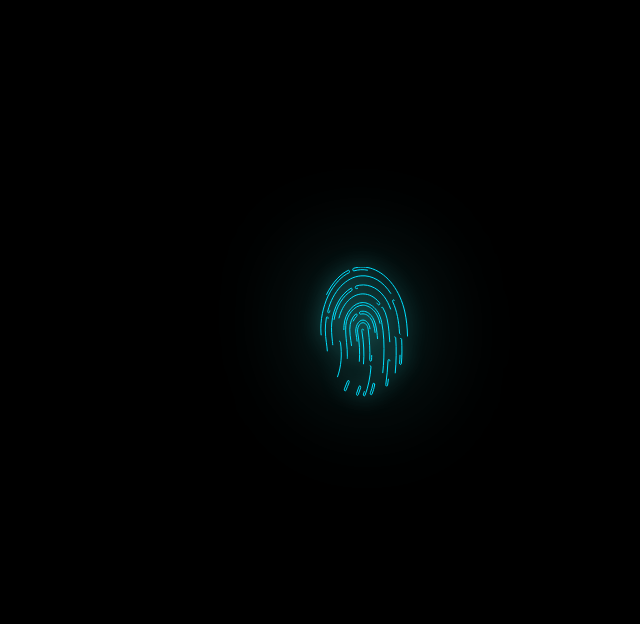
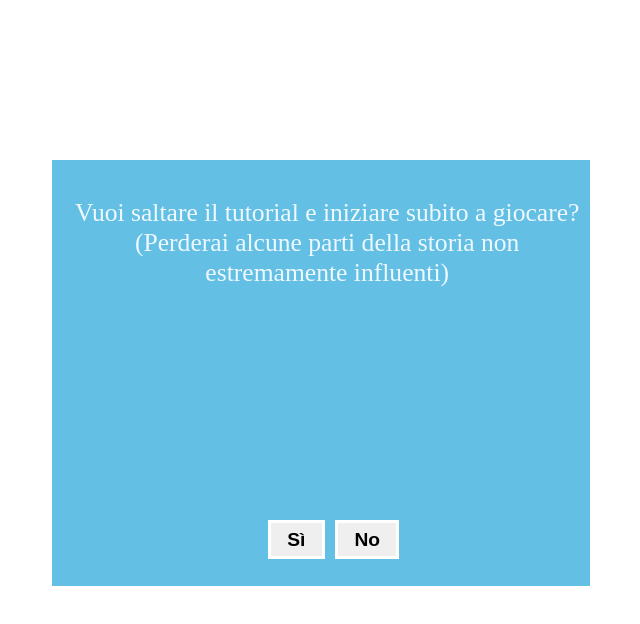
Before and after one commit to RainSlowly/Find-It-Genious, an Angular app in the folder findItFrontend/: page /message in a window 1280 px wide. Before the commit this address led to /login. Shown: the top 624 px of the page, without its empty margins (332-972 px from the left). Built offline with nearby package versions, Linux system fonts and the light colour scheme; no server answers.

Commit message:
release 1.0:aggiunta opzione skip

```diff
--- a/findItFrontend/src/app/app-routing.module.ts
+++ b/findItFrontend/src/app/app-routing.module.ts
@@ -13,6 +13,7 @@ import { CreditsComponent } from './components/credits/credits.component';
 import { SideMenuComponent } from './components/side-menu/side-menu.component';
 import { TutorialComponent } from './components/tutorial/tutorial.component';
 import { CharactersComponent } from './components/characters/characters.component';
+import { MessageComponent } from './components/message/message.component';
 
 const routes: Routes = [
   { path: '', redirectTo: '/login', pathMatch: 'full' },
@@ -27,6 +28,7 @@ const routes: Routes = [
   {path: 'credits/:id', component:CreditsComponent},
   {path: 'tutorial', component: TutorialComponent},
   {path: 'characters', component: CharactersComponent},
+  {path: 'message', component: MessageComponent},
   { path: '**', redirectTo: '/login', pathMatch: 'full' },
 
 
--- a/findItFrontend/src/app/app.module.ts
+++ b/findItFrontend/src/app/app.module.ts
@@ -19,6 +19,7 @@ import { SideMenuComponent } from './components/side-menu/side-menu.component';
 import { AuthInterceptor } from './auth.interceptor';
 import { TutorialComponent } from './components/tutorial/tutorial.component';
 import { CharactersComponent } from './components/characters/characters.component';
+import { MessageComponent } from './components/message/message.component';
 @NgModule({
   declarations: [
     AppComponent,
@@ -35,6 +36,7 @@ import { CharactersComponent } from './components/characters/characters.componen
     SideMenuComponent,
     TutorialComponent,
     CharactersComponent,
+    MessageComponent,
   ],
   imports: [
     BrowserModule,
--- a/findItFrontend/src/app/components/level-results/level-results.component.css
+++ b/findItFrontend/src/app/components/level-results/level-results.component.css
@@ -323,8 +323,10 @@
    .levelBonus{
     position: absolute;
     top: 74%;
-    left: 25%;
-    width: 50%;
+    left: 23%;
+    text-align: center;
+    justify-content: center;
+    width: 55%;
     height: 50%;
     font-size: 1.3rem;
     text-shadow: #343d4d;
--- a/findItFrontend/src/app/components/levels/levels.component.ts
+++ b/findItFrontend/src/app/components/levels/levels.component.ts
@@ -214,6 +214,7 @@ export class LevelsComponent implements OnInit, OnDestroy, AfterViewChecked{
         this.timeModifier = this.currentTime / this.totalTime;
         const obtainedPoints = area.points * this.timeModifier;
         this.currentPoints += obtainedPoints;
+        this.calculateCenter(area)
         this.clickPosition = {
           x: event.clientX - 496,
           y: event.clientY - 170
--- /dev/null
+++ b/findItFrontend/src/app/components/message/message.component.css
@@ -0,0 +1,117 @@
+.messageContainer{
+width: 100%;
+height: 100%;
+color: aliceblue;
+}
+
+.messageBox{
+ position: absolute;
+ top: 20%;
+ left: 30%;
+ width: 40%;
+ height: 50%;
+ background-color: rgba(27, 163, 216, 0.684);
+ justify-content: center;
+ text-align: center;
+ padding: 1%;
+}
+
+.messageBox p{
+font-size: 1.6rem;
+position: absolute;
+}
+
+.messageBox .buttonContainer{
+    position: absolute;
+    bottom: 5%;
+    width: 100%;
+  }
+
+  .inputBox{
+    position: absolute;
+    top: 7%;
+    left: 25%;
+    width: 50%;
+    height: 86%;
+    background-color: rgba(27, 163, 216, 0.684);
+    justify-content: center;
+    text-align: center;
+    padding: 1%;
+   }
+
+   .inputBox button{
+    position: absolute;
+    bottom: 5%;
+    left: 40%;
+   }
+
+.input-list {
+  list-style-type: none; /* Rimuove i bullet points della lista */
+  padding: 0;
+  margin: 0;
+}
+
+.input-list li {
+  display: flex; /* Dispone l'immagine e il testo in riga */
+  align-items: center; /* Centra verticalmente l'immagine e il testo */
+  padding: 10px;
+}
+
+.input-list img {
+  width: 7%; /* Immagine larga il 10% del div */
+  height: auto;
+  object-fit: cover; /* Mantiene le proporzioni quadrate dell'immagine */
+  margin-right: 10px; /* Spazio tra immagine e testo */
+}
+
+.input-list span {
+  white-space: nowrap; /* Evita che il testo vada a capo */
+  overflow: hidden;
+  text-overflow: ellipsis; /* Tronca il testo se è troppo lungo */
+  font-size: 1.3rem;
+}
+
+button{
+  cursor: url("https://find-it-genious.onrender.com/public/customCursor_1.cur") ,auto;
+   font-weight: 600;
+   display: inline-block;
+   position: relative;
+   border: 3px solid #fff;
+   padding: 1% 3%;
+   font-size: 1.2rem;
+   margin: 1%;
+ }
+
+ button::after, button::before {
+   position: absolute;
+   content: "";
+   width: 0;
+   height: 0;
+   transition-delay: 0.4s;
+   transition: 1s;
+ }
+
+ button::after {
+   top: -3px;
+   left: -3px;
+   border-top: 3px solid transparent;
+   border-left: 3px solid transparent;
+ }
+
+ button::before {
+   bottom: -3px;
+   right: -3px;
+   border-bottom: 3px solid transparent;
+   border-right: 3px solid transparent;
+ }
+
+ button:hover {
+   color: #0668C9;
+ }
+
+ button:hover::after,
+ button:hover::before {
+   width: calc(50% + 3px);
+   height: calc(50% + 3px);
+   border-color: #0668C9;
+ }
--- /dev/null
+++ b/findItFrontend/src/app/components/message/message.component.html
@@ -0,0 +1,49 @@
+<div class="messageContainer">
+    <div *ngIf="messageVisible" class="messageBox">
+        <p>{{message}}</p>
+        <div class="buttonContainer">
+         <button (mouseenter)="playSound()" (click)="next()">Sì</button>
+         <button (mouseenter)="playSound()" (click)="startTutorial()">No</button>
+        </div>
+    </div>
+    <div *ngIf="inputVisible" class="inputBox">
+        <h2>·Input e Tasti·</h2>
+        <h3> Livello di gioco</h3>
+        <ul class="input-list">
+            <li>
+                <img src="https://find-it-genious.onrender.com/public/customCursor_1.cur">
+                <span>Clicca con il mouse sugli oggetti da trovare!</span>
+            </li>
+            <li>
+                <img src="https://find-it-genious.onrender.com/public/images/occhialazzi.png">
+                <span>Clicca sugli Occhialazzi™ per farti indicare un oggetto mancante.(Ti verranno detratti punti)</span>
+            </li>
+            <li>
+                <img src="https://find-it-genious.onrender.com/public/images/zoom.png">
+                <span>Clicca sull'icona per attivare una lente di ingrandimento.(Ti verranno detratti punti)</span>
+            </li>
+            <li>
+                <img src="https://find-it-genious.onrender.com/public/images/zoom.png">
+                <span>Clicca sul quadrato in alto a destra dello schermo per aprire il menù.</span>
+            </li>
+            <li>
+            <span>Trova tutti gli oggetti più velocemente possibile per ottenere il maggior numero di punti!</span>
+            </li>
+         </ul>
+
+        <h3> Dialoghi </h3>
+        <ul class="input-list">
+            <li>
+                <img src="https://find-it-genious.onrender.com/public/images/inputs.png">
+                <span>Utilizza i tasti per progredire nel dialogo, leggere i log o saltare la scena.</span>
+            </li>
+        <img src="https://find-it-genious.onrender.com/public/images/space.png"><span>Utilizza questo tasto sulla tastiera per completare il caricamento della linea di dialogo.</span>
+        <img src="https://find-it-genious.onrender.com/public/images/enter.png"><span>Utilizza questo tasto sulla tastiera per progredire nel dialogo.</span>
+        <img src="https://find-it-genious.onrender.com/public/images/tab.png"><span>Utilizza questo tasto sulla tastiera per aprire e chiudere i log.</span>
+        <img src="https://find-it-genious.onrender.com/public/images/shift.png"><span>Utilizza questo tasto sulla tastiera per automatizzare il dialogo.</span>
+        <button (mouseenter)="playSound()" (click)="skipTutorial()">Ho capito!</button>
+
+        </ul>
+
+    </div>
+</div>
--- /dev/null
+++ b/findItFrontend/src/app/components/message/message.component.ts
@@ -0,0 +1,58 @@
+import { Component, OnInit } from '@angular/core';
+import { AudioService } from '../../service/audio.service';
+import { Router } from '@angular/router';
+
+@Component({
+  selector: 'app-message',
+  templateUrl: './message.component.html',
+  styleUrl: './message.component.css'
+})
+export class MessageComponent implements OnInit {
+messageVisible:boolean=false;
+inputVisible:boolean=false;
+messages:any[]=["Vuoi saltare il tutorial e iniziare subito a giocare? (Perderai alcune parti della storia non estremamente influenti)", "Sei sicuro di voler saltare il tutorial? Sicuro sicuro? Va bene ma dovrai leggere una veloce spiegazione del gioco."];
+message:string="";
+constructor( private audioService:AudioService,
+             private router:Router
+            ){}
+
+  ngOnInit(): void {
+    this.message=this.messages[0]
+    this.messageVisible=true;
+    //this.audioService.play("https://find-it-genious.onrender.com/public/audio/menum","SFX",false)
+
+  }
+
+  next():void{
+    if(this.message === this.messages[0]){
+      this.messageVisible=false;
+      this.message=this.messages[1];
+      this.audioService.play('https://find-it-genious.onrender.com/public/audio/button.mp3', 'SFX', false)
+    setTimeout(() => {
+      this.messageVisible=true;
+      //this.audioService.play("https://find-it-genious.onrender.com/public/audio/menu.mp3","SFX",false)
+    }, 500);
+    }else if (this.message === this.messages[1]){
+      this.messageVisible=false;
+      this.audioService.play('https://find-it-genious.onrender.com/public/audio/button.mp3', 'SFX', false)
+      setTimeout(() => {
+        this.inputVisible=true;
+        //this.audioService.play("https://find-it-genious.onrender.com/public/audio/menu.mp3","SFX",false)
+      }, 500);
+    }
+  }
+
+
+  playSound(): void{
+    this.audioService.play('https://find-it-genious.onrender.com/public/audio/buttonHover.mp3', 'SFX', false)
+  }
+
+  startTutorial():void{
+    this.audioService.play('https://find-it-genious.onrender.com/public/audio/button.mp3', 'SFX', false);
+    this.router.navigate(['/tutorial'])
+  }
+  skipTutorial():void{
+    this.audioService.play('https://find-it-genious.onrender.com/public/audio/button.mp3', 'SFX', false);
+    this.router.navigate(['/story/1'])
+}
+}
--- a/findItFrontend/src/app/components/story/story.component.css
+++ b/findItFrontend/src/app/components/story/story.component.css
@@ -15,7 +15,7 @@
     width: 20%;
     height: auto;
     left:10%;
-    bottom:200px;
+    bottom:21%;
     transition: 0.3s ease-in;
 }
 
@@ -24,7 +24,7 @@
     width: 20%;
     height: auto;
     left:70%;
-    bottom:200px;
+    bottom:21%;
     transition: 0.3s ease-in;
 
 }
--- a/findItFrontend/src/app/components/story/story.component.ts
+++ b/findItFrontend/src/app/components/story/story.component.ts
@@ -185,13 +185,14 @@ this.startTypingSound()
     }
   }
   nextPage():void{
+    this.stopTyping();
     this.audioService.play('https://find-it-genious.onrender.com/public/audio/button.mp3', 'SFX', false)
     if(this.currentStory===14){
       this.navigationService.goToNextPage(1,"credits")
     } else if (this.currentStory===15){
       this.navigationService.goToNextPage(2,"credits")
     }else if (this.currentStory===0){
-      this.router.navigate(['/tutorial'])
+      this.router.navigate(['/message'])
     }else if (this.currentStory===13){
       this.router.navigate(['/finalLevel'])
     }else{
@@ -201,6 +202,7 @@ this.startTypingSound()
   }
 
   resetTimePerLine() {
+    this.stopTyping();
     this.lineTime = '0.1s';
   }
 
```
Also changed, not shown: findItFrontend/src/app/components/level-selector/level-selector.component.css (+7 -6 lines), findItFrontend/src/app/components/level-selector/level-selector.component.ts (+6 -7 lines), 2 other files (tests, documents, lock files or other folders).
